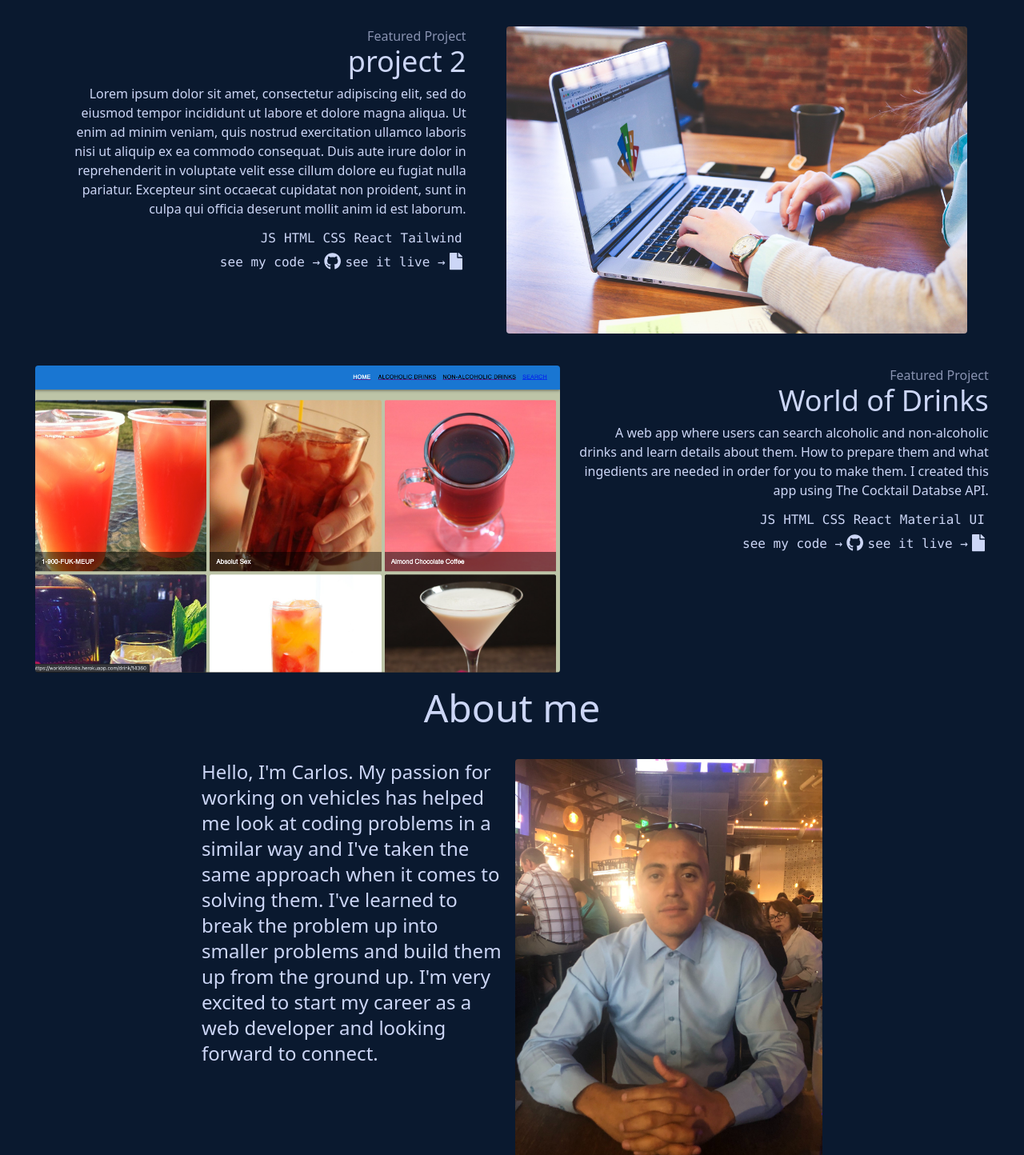
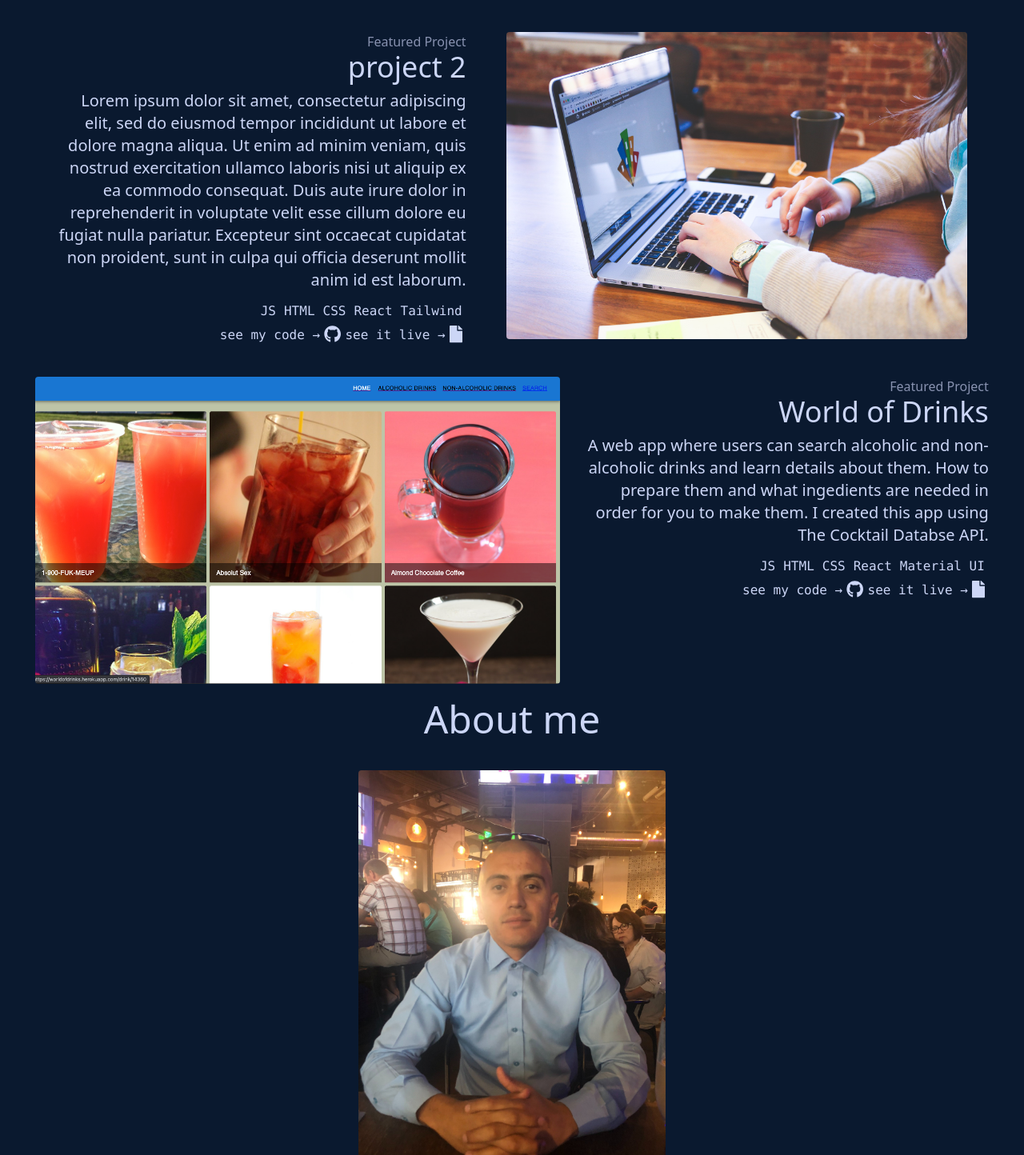
Before and after one commit to cgzapien/carloszapien-portfolio, a React (Create React App) app: page / in a window 1280 px wide. Shown: the part 1046-2490 px from the top of the page at 80% size. Built offline with nearby package versions, Linux system fonts and the light colour scheme.

Commit message:
updated styling

```diff
--- a/src/components/About.js
+++ b/src/components/About.js
@@ -4,11 +4,11 @@
 
 const About = () => {
   return (
-    <div id="about" className=" h-[100vh]">
+    <div id="about" className=" h-full">
       <h1 className="text-5xl text-center" id="aboutme">About me</h1>
-      <div className=" flex justify-center p-10 space-x-2 m-auto">
-        <p className=" break-normal text-lg sm:text-2xl w-96">Hello, I'm Carlos. My passion for working on vehicles has helped me look at coding problems in a similar way and I've taken the same approach when it comes to solving them. I've learned to break the problem up into smaller problems and build them up from the ground up. I'm very excited to start my career as a web developer and looking forward to connect.</p>
-        <div className=" h-80 w-96 " id="image">
+      <div className="aboutContainer">
+        <p className=" break-normal text-lg xl:text-2xl w-96">Hello, I'm Carlos. My passion for working on vehicles has helped me look at coding problems in a similar way and I've taken the same approach when it comes to solving them. I've learned to break the problem up into smaller problems and build them up from the ground up. I'm very excited to start my career as a web developer and looking forward to connect.</p>
+        <div className=" w-96 " id="image">
         <a href="https://www.linkedin.com/in/carlos-zapien/" target="_blank"rel="noreferrer">
           <img src={me} alt="me" className="rounded-[4px]"/>
         </a>
--- a/src/components/Main.js
+++ b/src/components/Main.js
@@ -3,7 +3,7 @@
 
 export default function Main(){
   return (
-    <div className=" text-center h-fit  md:h-[50vh]">
+    <div className=" text-center h-[28rem]  md:h-[50vh]">
       <div className=" text-left w-fit m-auto" id="heading">
         <h1 className="text-[#8892b0] text-[30px]">Hi, my name is</h1>
         <h1 className="text-8xl">Carlos Zapien.</h1>
--- a/src/components/ProjectOne.js
+++ b/src/components/ProjectOne.js
@@ -6,7 +6,7 @@
 
 export default function ProjectOne() {
   return (
-    <div id="project-one" className="h-max p-5 flex justify-evenly ">
+    <div id="project-one" className="h-max p-5 lg:flex lg:justify-evenly ">
       <div className=" w-fit m-0 md:max-w-6xl hidden md:flex" id="projectimage">
         <a href="https://github.com/cgzapien"><img src={workImage} alt="workimage" className="rounded-[4px] h-96 hover:opacity-50 hover:cursor-pointer lg:w-fit"></img></a>
       </div>
@@ -14,7 +14,7 @@
         <p className=" text-base text-[#8892b0]">Featured Project</p>
         <h1 className=" text-4xl">project 1</h1>
         <div className=" py-2 w-fit ">
-          <p className=" max-w-lg break-normal ">Lorem ipsum dolor sit amet, consectetur adipiscing elit, sed do eiusmod tempor incididunt ut labore et dolore magna aliqua. Ut enim ad minim veniam, quis nostrud exercitation ullamco laboris nisi ut aliquip ex ea commodo consequat. Duis aute irure dolor in reprehenderit in voluptate velit esse cillum dolore eu fugiat nulla pariatur. Excepteur sint occaecat cupidatat non proident, sunt in culpa qui officia deserunt mollit anim id est laborum.</p>
+          <p className=" max-w-lg break-normal xl:text-xl ">Lorem ipsum dolor sit amet, consectetur adipiscing elit, sed do eiusmod tempor incididunt ut labore et dolore magna aliqua. Ut enim ad minim veniam, quis nostrud exercitation ullamco laboris nisi ut aliquip ex ea commodo consequat. Duis aute irure dolor in reprehenderit in voluptate velit esse cillum dolore eu fugiat nulla pariatur. Excepteur sint occaecat cupidatat non proident, sunt in culpa qui officia deserunt mollit anim id est laborum.</p>
         </div>
         <ul className="flex font-mono justify-end">
           <li className=" p-[5px]">JS</li>
--- a/src/components/ProjectThree.js
+++ b/src/components/ProjectThree.js
@@ -6,7 +6,7 @@
 
 export default function ProjectThree() {
   return (
-    <div id="project-one" className="h-max p-5 flex justify-evenly ">
+    <div id="projectThree" className="h-max p-5 lg:flex lg:justify-evenly ">
       <div className=" w-fit m-0 hidden md:flex" id="projectimage">
         <a href="https://worldofdrinks.herokuapp.com/" target="_blank"rel="noreferrer"><img src={drinksImage} alt="workimage" className="h-96 hover:opacity-50 w-fit hover:cursor-pointer rounded-[4px]"></img></a>
       </div>
@@ -14,7 +14,7 @@
         <p className=" text-base text-[#8892b0]">Featured Project</p>
         <h1 className=" text-4xl">World of Drinks</h1>
         <div className=" py-2 w-fit ">
-          <p className=" max-w-lg break-normal ">A web app where users can search alcoholic and non-alcoholic drinks and learn details about them. How to prepare them and what ingedients are needed in order for you to make them. I created this app using The Cocktail Databse API.</p>
+          <p className=" max-w-lg break-normal xl:text-xl ">A web app where users can search alcoholic and non-alcoholic drinks and learn details about them. How to prepare them and what ingedients are needed in order for you to make them. I created this app using The Cocktail Databse API.</p>
         </div>
         <ul className="flex font-mono justify-end">
           <li className=" p-[5px]">JS</li>
--- a/src/components/ProjectTwo.js
+++ b/src/components/ProjectTwo.js
@@ -6,12 +6,12 @@
 
 export default function ProjectTwo() {
   return (
-    <div id="project-one" className="h-max p-5 flex justify-evenly">
+    <div id="projectTwo" className="h-max p-5 lg:flex lg:justify-evenly">
       <div id="project-content" className="  w-fit text-right ">
         <p className=" text-base text-[#8892b0]">Featured Project</p>
         <h1 className=" text-4xl">project 2</h1>
         <div className=" py-2 w-fit ">
-          <p className=" max-w-lg break-normal ">Lorem ipsum dolor sit amet, consectetur adipiscing elit, sed do eiusmod tempor incididunt ut labore et dolore magna aliqua. Ut enim ad minim veniam, quis nostrud exercitation ullamco laboris nisi ut aliquip ex ea commodo consequat. Duis aute irure dolor in reprehenderit in voluptate velit esse cillum dolore eu fugiat nulla pariatur. Excepteur sint occaecat cupidatat non proident, sunt in culpa qui officia deserunt mollit anim id est laborum.</p>
+          <p className=" max-w-lg break-normal xl:text-xl ">Lorem ipsum dolor sit amet, consectetur adipiscing elit, sed do eiusmod tempor incididunt ut labore et dolore magna aliqua. Ut enim ad minim veniam, quis nostrud exercitation ullamco laboris nisi ut aliquip ex ea commodo consequat. Duis aute irure dolor in reprehenderit in voluptate velit esse cillum dolore eu fugiat nulla pariatur. Excepteur sint occaecat cupidatat non proident, sunt in culpa qui officia deserunt mollit anim id est laborum.</p>
         </div>
         <ul className="flex font-mono justify-end">
           <li className=" p-[5px]">JS</li>
--- a/src/index.css
+++ b/src/index.css
@@ -23,6 +23,12 @@
   display: flex;
   justify-content: center;
 }
+.aboutContainer {
+  display: flex;
+  flex-direction: column-reverse;
+  align-items: center;
+  padding: 2.5rem;
+}
 @media screen and (max-width: 1500px) {
   .skillsContainer {
     display: grid;
```
